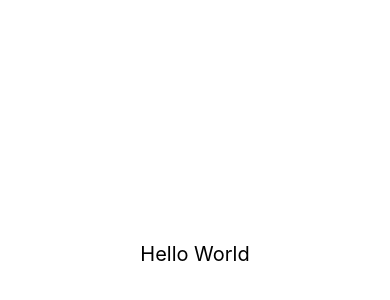
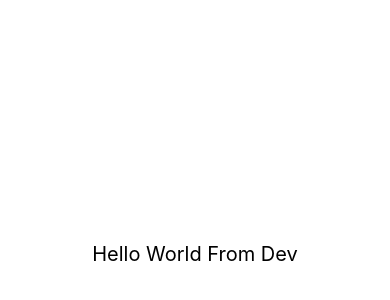
Before and after one commit to Muhammad-ameen356/react-native-session, a React Native app: screen / in a window 390 px wide. Shown: the part 168-468 px from the top of the page. Built offline with nearby package versions, Linux system fonts and the light colour scheme.

Commit message:
Initialize in dev

```diff
--- a/src/components/HelloWorld.js
+++ b/src/components/HelloWorld.js
@@ -4,7 +4,7 @@
 const HelloWorld = () => {
   return (
     <View style={styles.container}>
-      <Text style={styles.text}>Hello World</Text>
+      <Text style={styles.text}>Hello World From Dev</Text>
     </View>
   );
 };
```
